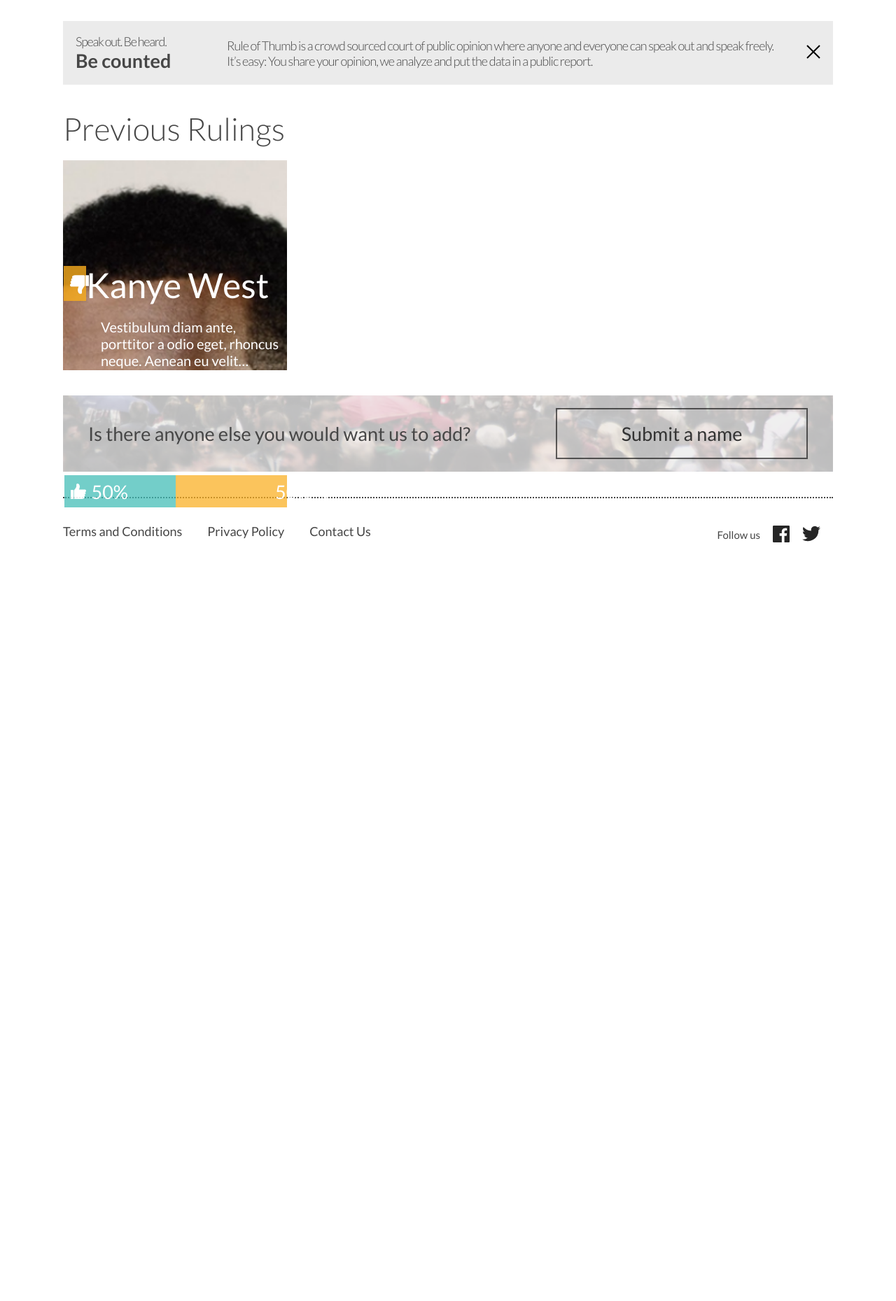
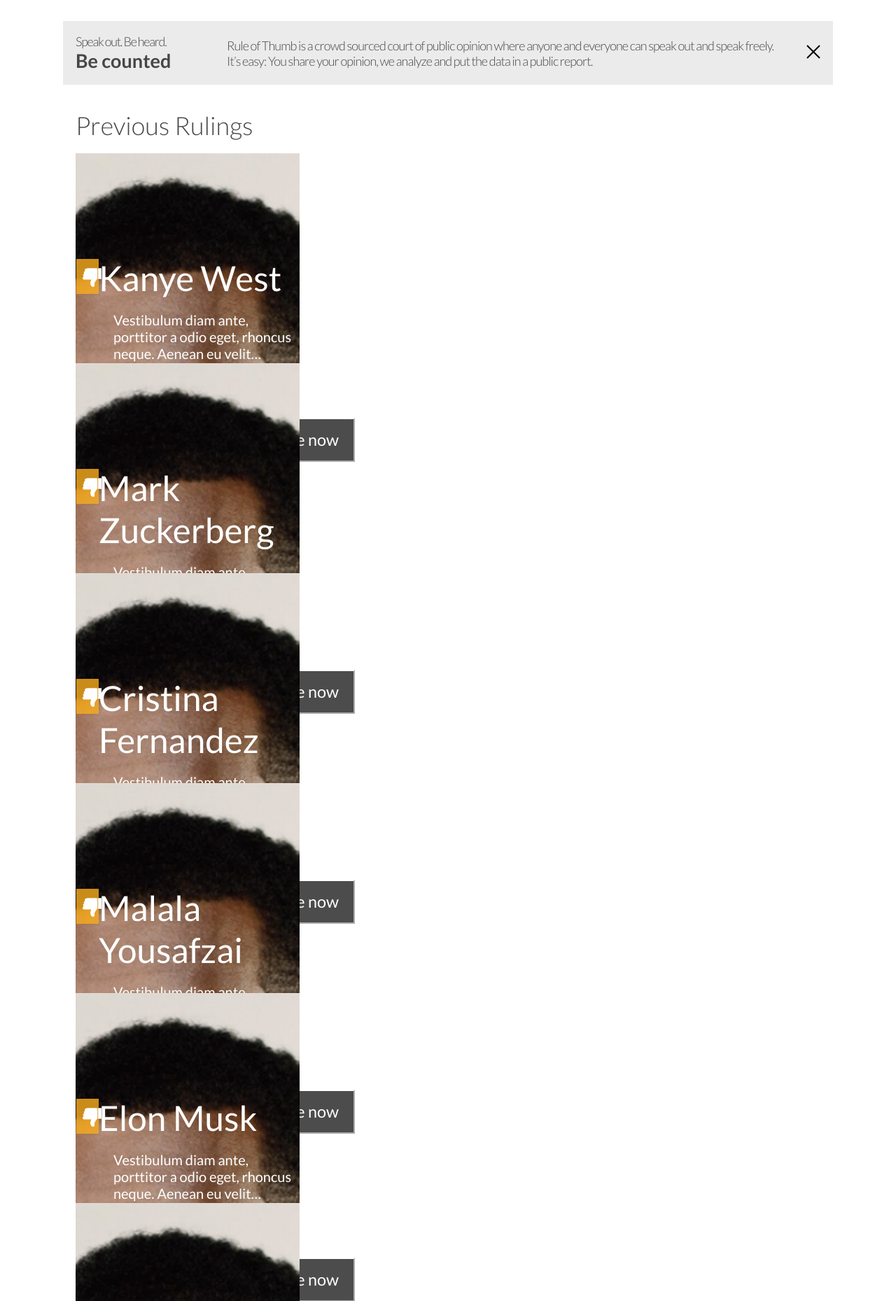
Before and after one commit to andresgfranco/zemoga-FED-test, a PHP site: page / in a window 1280 px wide. Shown: the part 706-2565 px from the top of the page at 70% size. Before the commit the page ends 1481 px from the top, so only its background shows below. Run offline with PHP 8.4, Linux system fonts and the light colour scheme.

Commit message:
Chore: added new html cards and created a unique css file for previous rulings section

```diff
--- a/css/main.css
+++ b/css/main.css
@@ -388,182 +388,6 @@ hr[role="separator"] {
     font-size: 1.5rem;
 }
 
-/* VOTING CARDS SECTION */
-
-main[role="main"] {
-    padding: 0 1rem;
-    margin-top: 2rem;
-    margin-bottom: 2rem;
-}
-
-main h2,
-main h3,
-main h4 {
-    color: var(--color-dark-gray);
-    font-weight: 300;
-}
-
-main h2 {
-    margin: 0 0 0rem;
-    font-size: 2rem;
-}
-
-main h3 {
-    margin: 0;
-    font-size: 2.75rem;
-    font-weight: 400;
-    color: var(--color-white);
-}
-
-.previous-rulings-main-container {
-    width: 100%;
-    min-width: 320px;
-    margin-top: 1rem;
-}
-
-.voting-card__content {
-    padding-top: 8.2rem;
-}
-.voting-card__title {
-    display: flex;|
-}
-
-.voting-card__title > .icon-button {
-    width: 10%;
-    height: 2.75rem;
-    margin-top: 0.2rem;
-    margin-left: 0.05rem;
-}
-
-.voting-card__title > .icon-button > img {
-    width: 1.5rem;
-    margin-top: 0.1rem;
-    margin-left: 0.5rem;
-    margin-right: 0.5rem;
-}
-
-.previous-rulings__voting-card {
-    position: relative;
-    width: 70%;
-    min-width: 320px;
-    max-width: 100px;
-    height: 300px;
-    padding: 0;
-    background:
-        1vw 0/85vw no-repeat url('../assets/img/kanye@2x.png');
-    background-position: center;
-    background-position-y: 0%;
-}
-
-.voting-card__desc {
-    display: -webkit-box;
-    overflow: hidden;
-    max-height: 10.5rem;
-    margin: 1rem 0;
-    -webkit-box-orient: vertical;
-    font-size: 1.11rem;
-    font-weight: 400;
-    -webkit-line-clamp: 6;
-    text-overflow: ellipsis;
-    color: var(--color-white);
-    margin-left: 3rem;
-}
-
-.voting-card__time-info {
-    margin-left: 11rem;
-    color: var(--color-white);
-    font-weight: 400;
-}
-
-.voting-card__buttons {
-    display: flex;
-    margin: 0.5rem -8rem 0.5rem;
-    padding-left: 17rem;
-    align-items: center;
-}
-
-.voting-card__buttons > .icon-button {
-    width: 11%;
-    height: 2.75rem;
-    margin-right: 0.75rem;
-}
-
-.voting-card__buttons > .icon-button > img {
-    max-width: 1.5rem;
-}
-
-.vote-button {
-    background-color: rgba(0,0,0,0.7);
-    color: var(--color-white);
-    border-color: var(--color-white);
-    width: 8rem;
-    height: 3.5rem;
-    font-size: 1.3rem;
-    text-align: center;
-    vertical-align: middle;
-    padding: 0;
-}
-
-
-.gauge-bar {
-    display: flex;
-    margin: auto;
-    margin-left: 0.10rem;
-    opacity: 0.9;
-}
-
-.gauge-bar-left {
-    width: 50%;
-    height: 2.6rem;
-    display: flex;
-}
-
-.gauge-bar-left img {
-    max-width: 1.25rem;
-    margin: 0.5rem 0rem 0.5rem 0.5rem;
-}
-
-.gauge-bar-left h4 {
-    margin: 0.4rem;
-    color: var(--color-white);
-    font-size: 1.5rem;
-    text-align: center;
-    vertical-align: middle;
-    padding: 0px;
-    font-weight: 400;
-
-}
-
-.gauge-bar-right {
-    width: 50%;
-    height: 2.6rem;
-    display: flex;
-}
-
-.gauge-bar-right h4 {
-    margin: 0.4rem;
-    color: var(--color-white);
-    font-size: 1.5rem;
-    padding: 0px;
-    font-weight: 400;
-    margin-left: 7.9rem;
-}
-
-.gauge-bar-right img {
-    max-width: 1.25rem;
-    margin: 0.5rem 0.5rem 0.5rem 0rem;
-}
-
-.gauge-bar-left[aria-label="thumbs up"] {
-    background-color: rgba(var(--color-green-positive), .8);
-}
-
-.gauge-bar-right[aria-label="thumbs down"] {
-    background-color: rgba(var(--color-yellow-negative), .8);
-}
-
-/* FOOTER */
-
 .footer {
     display: flex;
     align-items: flex-end;
--- /dev/null
+++ b/css/previous-rulings.css
@@ -0,0 +1,174 @@
+
+/* VOTING CARDS SECTION */
+
+main[role="main"] {
+    padding: 0 1rem;
+    margin-top: 2rem;
+    margin-bottom: 2rem;
+}
+
+main h2,
+main h3,
+main h4 {
+    color: var(--color-dark-gray);
+    font-weight: 300;
+}
+
+main h2 {
+    margin: 0 0 0rem;
+    font-size: 2rem;
+}
+
+main h3 {
+    margin: 0;
+    font-size: 2.75rem;
+    font-weight: 400;
+    color: var(--color-white);
+}
+
+.previous-rulings-main-container {
+    width: 100%;
+    min-width: 320px;
+    margin-top: 1rem;
+}
+
+.voting-card__content {
+    padding-top: 8.2rem;
+}
+.voting-card__title {
+    display: flex;|
+}
+
+.voting-card__title > .icon-button {
+    width: 10%;
+    height: 2.75rem;
+    margin-top: 0.2rem;
+    margin-left: 0.05rem;
+}
+
+.voting-card__title > .icon-button > img {
+    width: 1.5rem;
+    margin-top: 0.1rem;
+    margin-left: 0.5rem;
+    margin-right: 0.5rem;
+}
+
+.previous-rulings__voting-card {
+    position: relative;
+    width: 70%;
+    min-width: 320px;
+    max-width: 100px;
+    height: 300px;
+    padding: 0;
+    background:
+        1vw 0/85vw no-repeat url('../assets/img/kanye@2x.png');
+    background-position: center;
+    background-position-y: 0%;
+}
+
+.voting-card__desc {
+    display: -webkit-box;
+    overflow: hidden;
+    max-height: 10.5rem;
+    margin: 1rem 0;
+    -webkit-box-orient: vertical;
+    font-size: 1.11rem;
+    font-weight: 400;
+    -webkit-line-clamp: 6;
+    text-overflow: ellipsis;
+    color: var(--color-white);
+    margin-left: 3rem;
+}
+
+.voting-card__time-info {
+    margin-left: 11rem;
+    color: var(--color-white);
+    font-weight: 400;
+}
+
+.voting-card__buttons {
+    display: flex;
+    margin: 0.5rem -8rem 0.5rem;
+    padding-left: 17rem;
+    align-items: center;
+}
+
+.voting-card__buttons > .icon-button {
+    width: 11%;
+    height: 2.75rem;
+    margin-right: 0.75rem;
+}
+
+.voting-card__buttons > .icon-button > img {
+    max-width: 1.5rem;
+}
+
+.vote-button {
+    background-color: rgba(0,0,0,0.7);
+    color: var(--color-white);
+    border-color: var(--color-white);
+    width: 8rem;
+    height: 3.5rem;
+    font-size: 1.3rem;
+    text-align: center;
+    vertical-align: middle;
+    padding: 0;
+}
+
+
+.gauge-bar {
+    display: flex;
+    margin: auto;
+    margin-left: 0.10rem;
+    opacity: 0.9;
+}
+
+.gauge-bar-left {
+    width: 50%;
+    height: 2.6rem;
+    display: flex;
+}
+
+.gauge-bar-left img {
+    max-width: 1.25rem;
+    margin: 0.5rem 0rem 0.5rem 0.5rem;
+}
+
+.gauge-bar-left h4 {
+    margin: 0.4rem;
+    color: var(--color-white);
+    font-size: 1.5rem;
+    text-align: center;
+    vertical-align: middle;
+    padding: 0px;
+    font-weight: 400;
+
+}
+
+.gauge-bar-right {
+    width: 50%;
+    height: 2.6rem;
+    display: flex;
+}
+
+.gauge-bar-right h4 {
+    margin: 0.4rem;
+    color: var(--color-white);
+    font-size: 1.5rem;
+    padding: 0px;
+    font-weight: 400;
+    margin-left: 7.9rem;
+}
+
+.gauge-bar-right img {
+    max-width: 1.25rem;
+    margin: 0.5rem 0.5rem 0.5rem 0rem;
+}
+
+.gauge-bar-left[aria-label="thumbs up"] {
+    background-color: rgba(var(--color-green-positive), .8);
+}
+
+.gauge-bar-right[aria-label="thumbs down"] {
+    background-color: rgba(var(--color-yellow-negative), .8);
+}
--- a/index.html
+++ b/index.html
@@ -7,6 +7,7 @@
     <title>Rule of Thumb</title>
     <link href="https://fonts.googleapis.com/css?family=Lato:300,400,700&display=swap" rel="stylesheet">
     <link href="css/main.css" rel="stylesheet">
+    <link rel="stylesheet" href="css/previous-rulings.css">
 </head>
 <body>
     <nav class="nav" role="navigation">
@@ -150,6 +151,231 @@
                             </div>
                         </div>
                     </div>
+                    <!-- Mark Zuckerberg -->
+                    <div id="Kanye" class="previous-rulings__voting-card">
+                        <div class="voting-card__background"></div>
+                        <!-- text and buttons content -->
+                        <div class="voting-card__content">
+                            <div class="voting-card__title">
+                                <div class="icon-button" aria-label="thumbs down">
+                                    <img src="assets/img/thumbs-down.svg" alt="thumbs down" />
+                                </div>
+                                <div>
+                                    <h3>Mark Zuckerberg</h3>
+                                </div>
+                            </div>
+                            <p class="voting-card__desc">
+                                Vestibulum diam ante, porttitor a odio eget, rhoncus neque. Aenean eu velit…
+                            </p>
+                            <p class="voting-card__time-info">
+                                1 month ago in Entertainment
+                            </p>
+                            <!-- Voting buttons -->
+                            <div class="voting-card__buttons">
+                                <button class="icon-button" aria-label="thumbs up">
+                                    <img src="assets/img/thumbs-up.svg" alt="thumbs up" />
+                                </button>
+                                <button class="icon-button" aria-label="thumbs down">
+                                    <img src="assets/img/thumbs-down.svg" alt="thumbs down" />
+                                </button>
+                                <button class="vote-button" aria-label="Vote now">
+                                    Vote now
+                                </button>
+                            </div>
+                        </div>
+                        <!-- Gauge bar -->
+                        <div class="gauge-bar">
+                            <div class="gauge-bar-left" aria-label="thumbs up">
+                                <img src="assets/img/thumbs-up.svg" alt="thumbs up" />
+                                <h4>50%</h4>
+                            </div>
+                            <div class="gauge-bar-right" aria-label="thumbs down">
+                                <h4>50%</h4>
+                                <img src="assets/img/thumbs-down.svg" alt="thumbs down" />
+                                </d>
+                            </div>
+                        </div>
+                    </div>
+                    <!-- Cristina Fernandez -->
+                    <div id="Kanye" class="previous-rulings__voting-card">
+                        <div class="voting-card__background"></div>
+                        <!-- text and buttons content -->
+                        <div class="voting-card__content">
+                            <div class="voting-card__title">
+                                <div class="icon-button" aria-label="thumbs down">
+                                    <img src="assets/img/thumbs-down.svg" alt="thumbs down" />
+                                </div>
+                                <div>
+                                    <h3>Cristina Fernandez</h3>
+                                </div>
+                            </div>
+                            <p class="voting-card__desc">
+                                Vestibulum diam ante, porttitor a odio eget, rhoncus neque. Aenean eu velit…
+                            </p>
+                            <p class="voting-card__time-info">
+                                1 month ago in Entertainment
+                            </p>
+                            <!-- Voting buttons -->
+                            <div class="voting-card__buttons">
+                                <button class="icon-button" aria-label="thumbs up">
+                                    <img src="assets/img/thumbs-up.svg" alt="thumbs up" />
+                                </button>
+                                <button class="icon-button" aria-label="thumbs down">
+                                    <img src="assets/img/thumbs-down.svg" alt="thumbs down" />
+                                </button>
+                                <button class="vote-button" aria-label="Vote now">
+                                    Vote now
+                                </button>
+                            </div>
+                        </div>
+                        <!-- Gauge bar -->
+                        <div class="gauge-bar">
+                            <div class="gauge-bar-left" aria-label="thumbs up">
+                                <img src="assets/img/thumbs-up.svg" alt="thumbs up" />
+                                <h4>50%</h4>
+                            </div>
+                            <div class="gauge-bar-right" aria-label="thumbs down">
+                                <h4>50%</h4>
+                                <img src="assets/img/thumbs-down.svg" alt="thumbs down" />
+                                </d>
+                            </div>
+                        </div>
+                    </div>
+                    <!-- Malala Yousafzai -->
+                    <div id="Kanye" class="previous-rulings__voting-card">
+                        <div class="voting-card__background"></div>
+                        <!-- text and buttons content -->
+                        <div class="voting-card__content">
+                            <div class="voting-card__title">
+                                <div class="icon-button" aria-label="thumbs down">
+                                    <img src="assets/img/thumbs-down.svg" alt="thumbs down" />
+                                </div>
+                                <div>
+                                    <h3>Malala Yousafzai</h3>
+                                </div>
+                            </div>
+                            <p class="voting-card__desc">
+                                Vestibulum diam ante, porttitor a odio eget, rhoncus neque. Aenean eu velit…
+                            </p>
+                            <p class="voting-card__time-info">
+                                1 month ago in Entertainment
+                            </p>
+                            <!-- Voting buttons -->
+                            <div class="voting-card__buttons">
+                                <button class="icon-button" aria-label="thumbs up">
+                                    <img src="assets/img/thumbs-up.svg" alt="thumbs up" />
+                                </button>
+                                <button class="icon-button" aria-label="thumbs down">
+                                    <img src="assets/img/thumbs-down.svg" alt="thumbs down" />
+                                </button>
+                                <button class="vote-button" aria-label="Vote now">
+                                    Vote now
+                                </button>
+                            </div>
+                        </div>
+                        <!-- Gauge bar -->
+                        <div class="gauge-bar">
+                            <div class="gauge-bar-left" aria-label="thumbs up">
+                                <img src="assets/img/thumbs-up.svg" alt="thumbs up" />
+                                <h4>50%</h4>
+                            </div>
+                            <div class="gauge-bar-right" aria-label="thumbs down">
+                                <h4>50%</h4>
+                                <img src="assets/img/thumbs-down.svg" alt="thumbs down" />
+                                </d>
+                            </div>
+                        </div>
+                    </div>
+                    <!-- Elon Musk -->
+                    <div id="Kanye" class="previous-rulings__voting-card">
+                        <div class="voting-card__background"></div>
+                        <!-- text and buttons content -->
+                        <div class="voting-card__content">
+                            <div class="voting-card__title">
+                                <div class="icon-button" aria-label="thumbs down">
+                                    <img src="assets/img/thumbs-down.svg" alt="thumbs down" />
+                                </div>
+                                <div>
+                                    <h3>Elon Musk</h3>
+                                </div>
+                            </div>
+                            <p class="voting-card__desc">
+                                Vestibulum diam ante, porttitor a odio eget, rhoncus neque. Aenean eu velit…
+                            </p>
+                            <p class="voting-card__time-info">
+                                1 month ago in Entertainment
+                            </p>
+                            <!-- Voting buttons -->
+                            <div class="voting-card__buttons">
+                                <button class="icon-button" aria-label="thumbs up">
+                                    <img src="assets/img/thumbs-up.svg" alt="thumbs up" />
+                                </button>
+                                <button class="icon-button" aria-label="thumbs down">
+                                    <img src="assets/img/thumbs-down.svg" alt="thumbs down" />
+                                </button>
+                                <button class="vote-button" aria-label="Vote now">
+                                    Vote now
+                                </button>
+                            </div>
+                        </div>
+                        <!-- Gauge bar -->
+                        <div class="gauge-bar">
+                            <div class="gauge-bar-left" aria-label="thumbs up">
+                                <img src="assets/img/thumbs-up.svg" alt="thumbs up" />
+                                <h4>50%</h4>
+                            </div>
+                            <div class="gauge-bar-right" aria-label="thumbs down">
+                                <h4>50%</h4>
+                                <img src="assets/img/thumbs-down.svg" alt="thumbs down" />
+                                </d>
+                            </div>
+                        </div>
+                    </div>
+                    <!-- Greta Thunberg -->
+                    <div id="Kanye" class="previous-rulings__voting-card">
+                        <div class="voting-card__background"></div>
+                        <!-- text and buttons content -->
+                        <div class="voting-card__content">
+                            <div class="voting-card__title">
+                                <div class="icon-button" aria-label="thumbs down">
+                                    <img src="assets/img/thumbs-down.svg" alt="thumbs down" />
+                                </div>
+                                <div>
+                                    <h3>Greta Thunberg</h3>
+                                </div>
+                            </div>
+                            <p class="voting-card__desc">
+                                Vestibulum diam ante, porttitor a odio eget, rhoncus neque. Aenean eu velit…
+                            </p>
+                            <p class="voting-card__time-info">
+                                1 month ago in Entertainment
+                            </p>
+                            <!-- Voting buttons -->
+                            <div class="voting-card__buttons">
+                                <button class="icon-button" aria-label="thumbs up">
+                                    <img src="assets/img/thumbs-up.svg" alt="thumbs up" />
+                                </button>
+                                <button class="icon-button" aria-label="thumbs down">
+                                    <img src="assets/img/thumbs-down.svg" alt="thumbs down" />
+                                </button>
+                                <button class="vote-button" aria-label="Vote now">
+                                    Vote now
+                                </button>
+                            </div>
+                        </div>
+                        <!-- Gauge bar -->
+                        <div class="gauge-bar">
+                            <div class="gauge-bar-left" aria-label="thumbs up">
+                                <img src="assets/img/thumbs-up.svg" alt="thumbs up" />
+                                <h4>50%</h4>
+                            </div>
+                            <div class="gauge-bar-right" aria-label="thumbs down">
+                                <h4>50%</h4>
+                                <img src="assets/img/thumbs-down.svg" alt="thumbs down" />
+                                </d>
+                            </div>
+                        </div>
+                    </div>
                 </section>
             </section>
             <!-- End: Implementation -->
```
